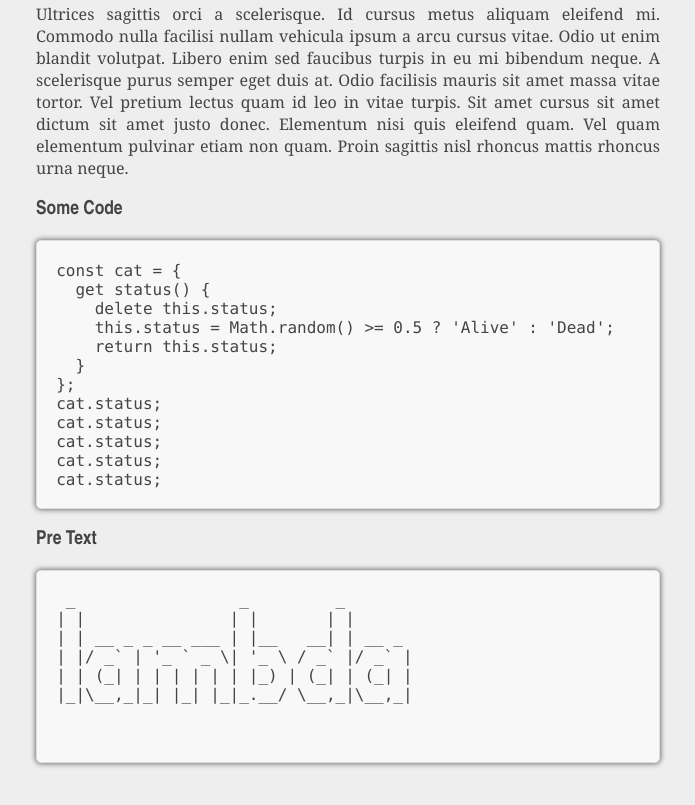
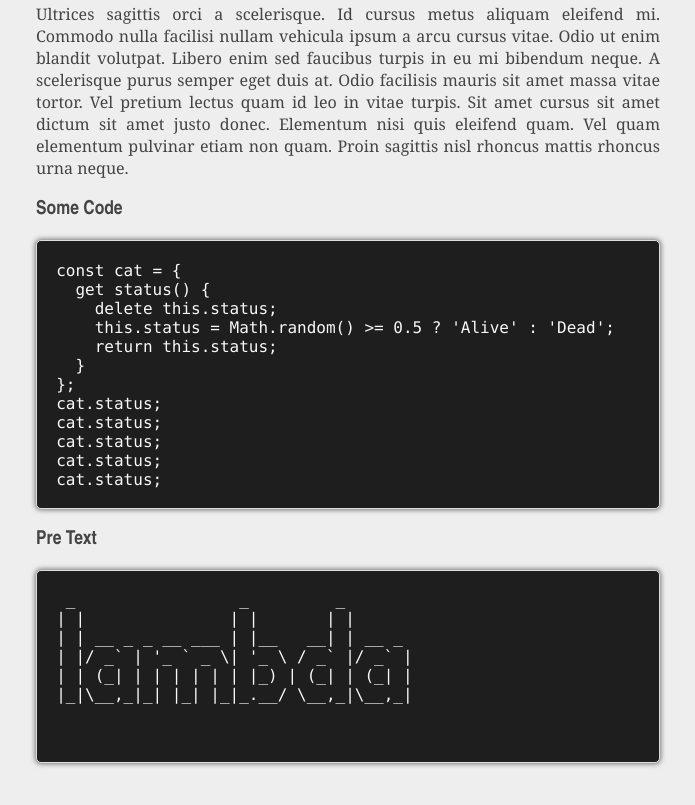
Before and after one commit to Slackwise/blog, a plain HTML site: page article.html in a window 1280 px wide. Shown: the part 1110-1915 px from the top of the page, without its empty margins (60-755 px from the left). Drawn offline with Linux system fonts and the light colour scheme; a web font is replaced by a local one.

Commit message:
Some basic code colors

```diff
--- a/slackwise.css
+++ b/slackwise.css
@@ -38,6 +38,7 @@ You will find blog and structure related styling in other CSS files.
   --blue: #4781b8;
   --purple: #5847b8;
   --almost-white: #f8f8f8;
+  --almost-black: #1E1E1E;
   --link-color: var(--blue);
   --link-color-visited: var(--purple);
   --emphasis-color: var(--green);
@@ -127,7 +128,8 @@ details > summary {
 
 pre {
   padding: var(--content-padding);
-  background: var(--almost-white);
+  background: var(--almost-black);
+  color: var(--almost-white);
   border: var(--box-border);
   border-radius: var(--border-radius);
   box-shadow: var(--box-shadow);
```
